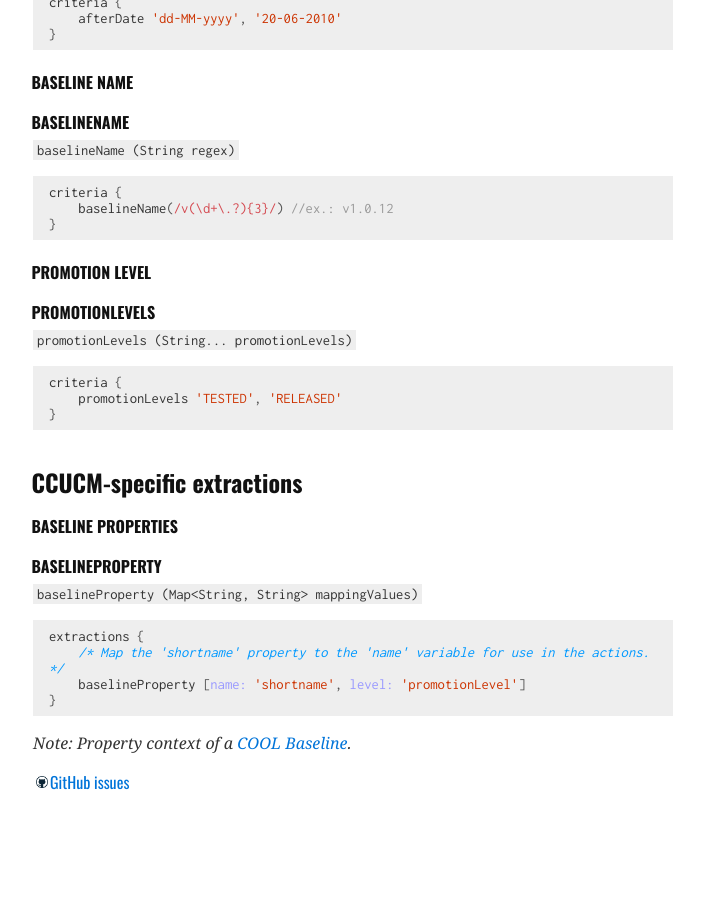
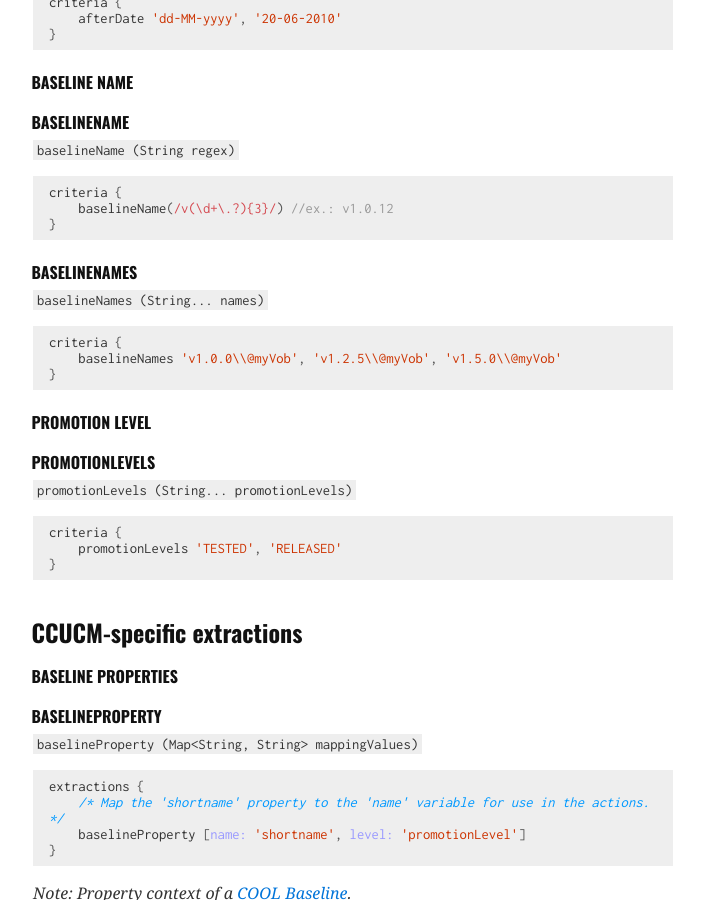
Before and after one commit to Praqma/2git, a Jekyll site: the page built from docs/source-ccucm.md, in a window 1280 px wide and 900 px high, scrolled down 2301 px. Shown: the whole window, without its empty margins (287-991 px from the left). Built offline with Jekyll 4.4.1, drawn with Linux system fonts in a browser that asks for light colours; before the commit the page ends 3175 px from its top, so only the background shows below that.

Commit message:
Added BaselineNames filter. Fixes #100.

````diff
--- a/docs/source-ccucm.md
+++ b/docs/source-ccucm.md
@@ -142,6 +142,16 @@ criteria {
 }
 ```
 
+#### baselineNames
+
+`baselineNames (String... names)`
+
+```groovy
+criteria {
+    baselineNames 'v1.0.0\\@myVob', 'v1.2.5\\@myVob', 'v1.5.0\\@myVob'
+}
+```
+
 ### Promotion level
 
 #### promotionLevels
````
Also changed, not shown: 2 other files.
